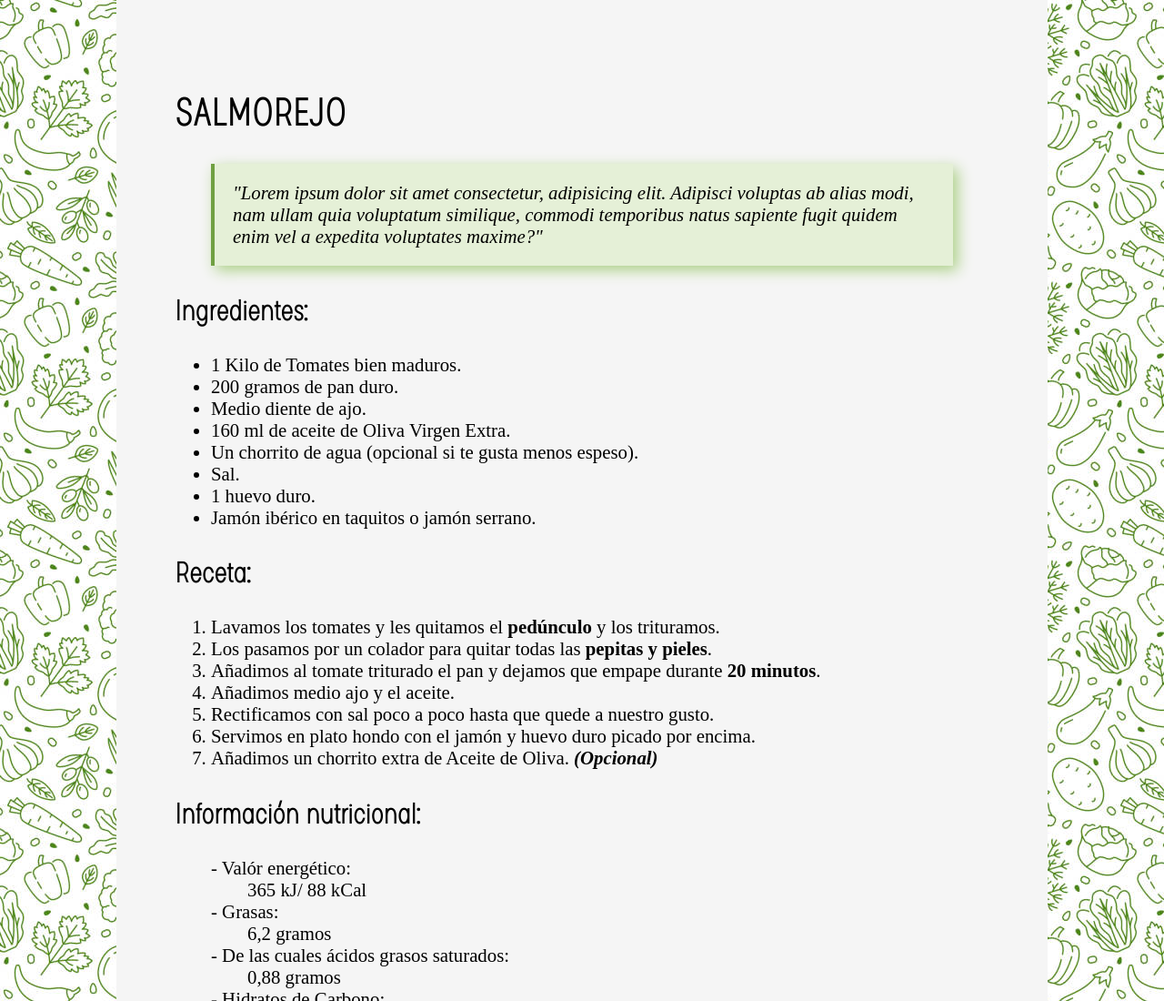
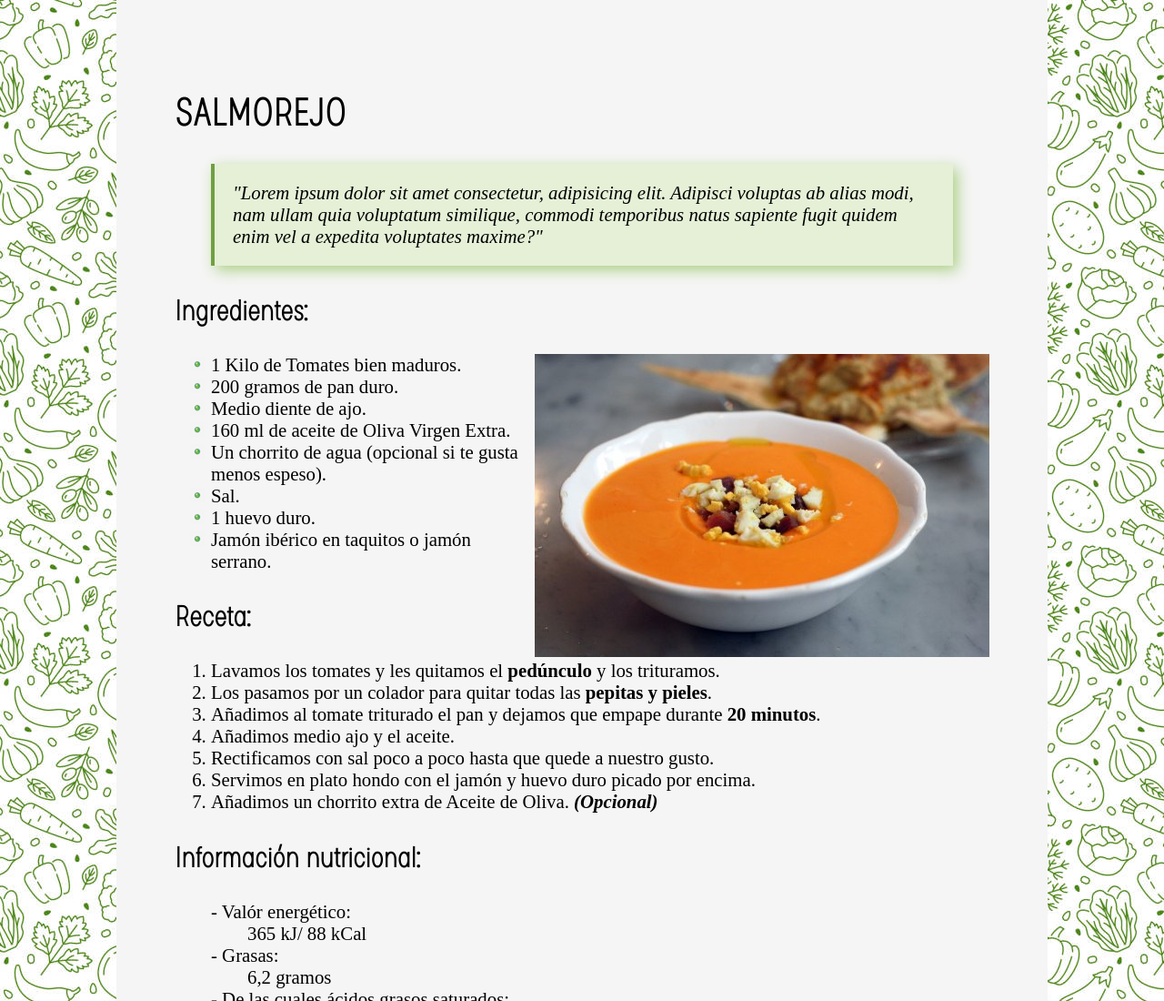
Before and after one commit to SergioGOrtega/PORTFOLIO, a plain HTML site: page RECETA/salmorejo.html in a window 1280 px wide. Shown: the top 1100 px of the page at 91% size. Drawn offline with Linux system fonts and the light colour scheme; a web font is replaced by a local one.

Commit message:
Añadimos mas imagenes

```diff
--- a/RECETA/css/salmorejo.css
+++ b/RECETA/css/salmorejo.css
@@ -49,3 +49,10 @@ blockquote {
     background-color: rgb(229, 240, 215);
     padding: 20px;
 }
+
+ul {
+    list-style-image: url(../img/2252477.png);}
+
+img {
+    float: right;
+}
--- a/RECETA/salmorejo.html
+++ b/RECETA/salmorejo.html
@@ -12,6 +12,7 @@
         <h1>SALMOREJO</h1>
         <blockquote>"Lorem ipsum dolor sit amet consectetur, adipisicing elit. Adipisci voluptas ab alias modi, nam ullam quia voluptatum similique, commodi temporibus natus sapiente fugit quidem enim vel a expedita voluptates maxime?"</blockquote>
         <h2>Ingredientes:</h2>
+        <img src="./img/salmorejo-cordobes-590.jpg" alt="imagen de salmorejo">
             <ul>
                 <li>1 Kilo de Tomates bien maduros.</li>
                 <li>200 gramos de pan duro.</li>
```
Also changed, not shown: RECETA/img/2252477.png (added), RECETA/img/salmorejo-cordobes-590.jpg (added), RECETA/img/salmorejo.jpg (added).
